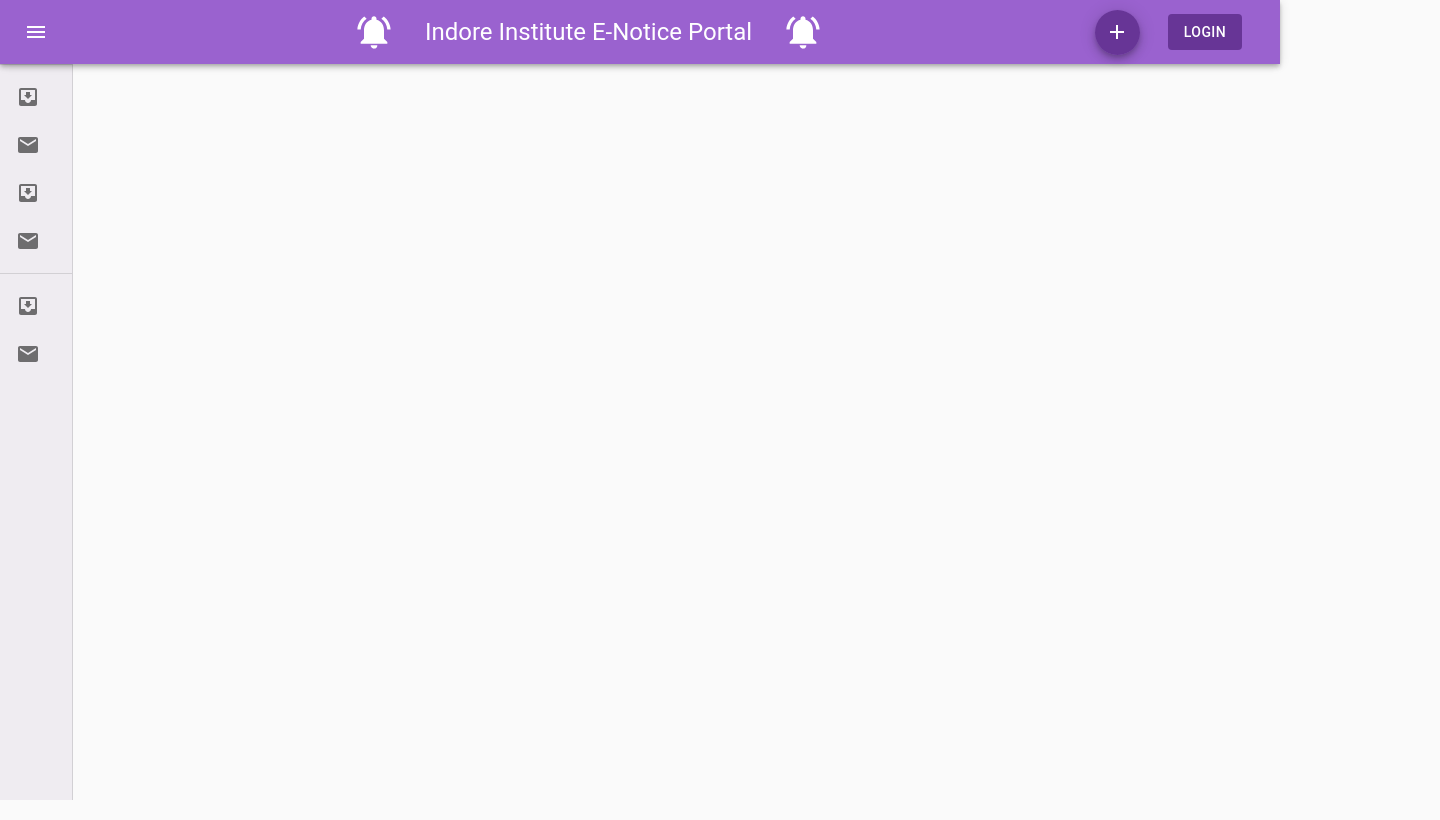
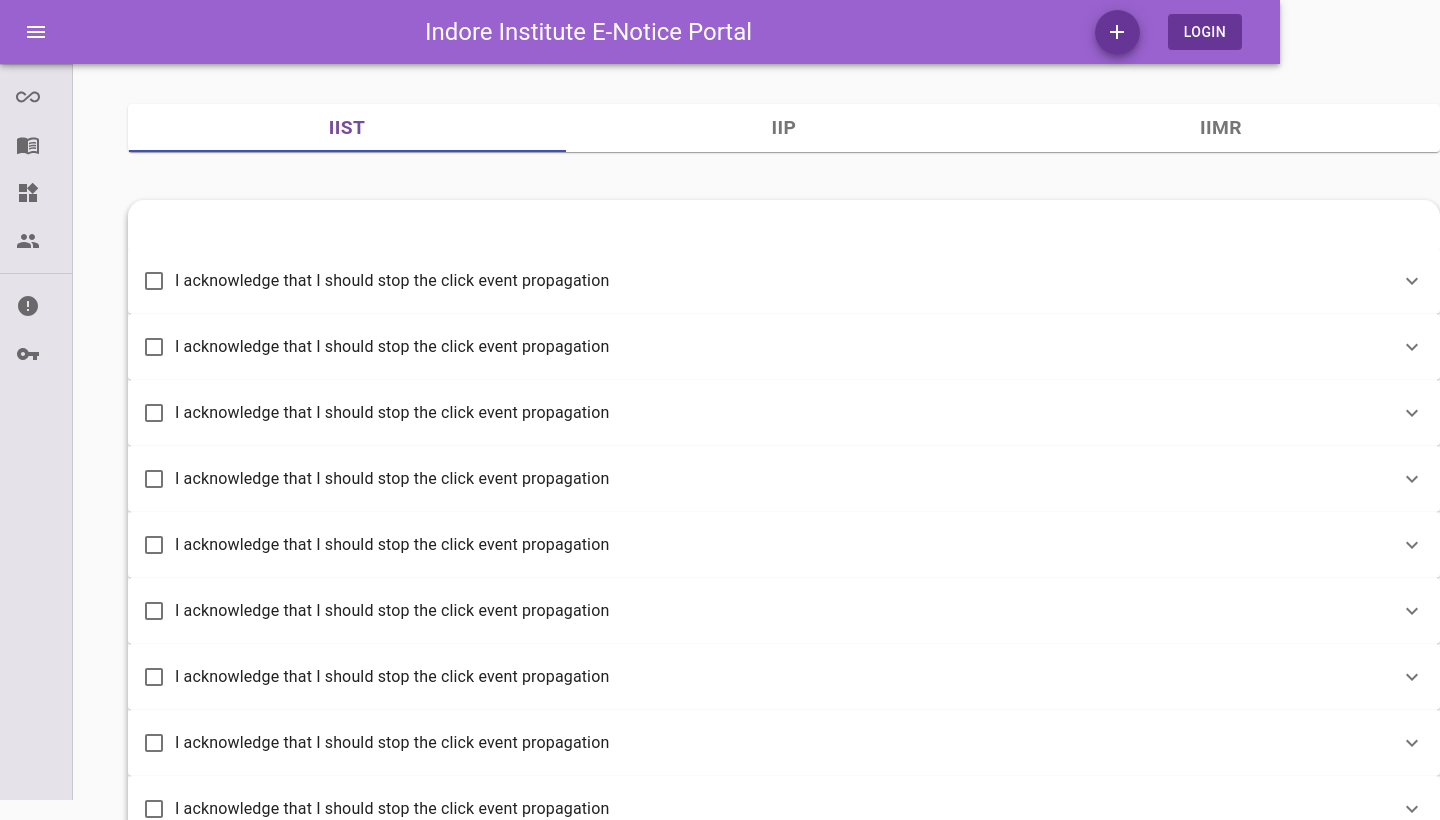
Before and after one commit to ujjawalpatidar025/Minor-project-E_notice, a React (Create React App) app: page /Academic in a window 1280 px wide. Shown: the top 820 px of the page, 1440 px wide, since content can reach past the window. Built offline with nearby package versions, Linux system fonts and the light colour scheme.

Commit message:
Homepage added

```diff
--- a/src/App.js
+++ b/src/App.js
@@ -9,6 +9,9 @@ import {
   Link
 }
 from 'react-router-dom';
+import Notice from './Components/Common/Notice';
+import Accordian from './Components/Common/Accordian';
+import NoticeBox from './Components/Common/NoticeBox';
 
 function App() {
   return (
@@ -17,9 +20,12 @@ function App() {
       <Routes>
 
         <Route exact='true' path='/login' element={< Login />}></Route>
+        <Route exact='true' path='/Academic' element={<NoticeBox/>}></Route>
 
       </Routes>
+      <Notice/>
 
+      {/* <Accordian/> */}
 
     </div>
   );
--- /dev/null
+++ b/src/Components/Common/Accordian.css
@@ -0,0 +1,33 @@
+.makeStyles-root-18 {
+    width: 82rem !important;
+    margin: auto;
+
+    /* position: absolute; */
+    /* left: 10%; */
+    /* top: 33%; */
+}
+
+.MuiAccordion-root.Mui-expanded {
+    margin: 0px !important;
+}
+
+.MuiCheckbox-colorSecondary.Mui-checked {
+    color: #9a62cf !important   ;
+}
+
+
+
+.MuiAccordion-rounded:hover{
+    box-shadow: inset 1px 0 0 #dadce0, inset -1px 0 0 #dadce0, 0 1px 2px 0 rgb(60 64 67 / 30%), 0 1px 3px 1px rgb(60 64 67 / 15%) !important;
+    background-color: #d7c5e95a;
+    z-index: 2 !important;
+}
+
+
+
+.MuiTypography-root .MuiFormControlLabel-label .MuiTypography-body1
+{
+    white-space: nowrap;
+  overflow: hidden;
+  text-overflow: ellipsis;
+}
--- /dev/null
+++ b/src/Components/Common/Accordian.jsx
@@ -0,0 +1,50 @@
+import React from 'react';
+import { makeStyles } from '@material-ui/core/styles';
+import Accordion from '@material-ui/core/Accordion';
+import AccordionSummary from '@material-ui/core/AccordionSummary';
+import AccordionDetails from '@material-ui/core/AccordionDetails';
+import Checkbox from '@material-ui/core/Checkbox';
+import FormControlLabel from '@material-ui/core/FormControlLabel';
+import Typography from '@material-ui/core/Typography';
+import ExpandMoreIcon from '@material-ui/icons/ExpandMore';
+import './Accordian.css';
+
+const useStyles = makeStyles({
+  root: {
+    width: '100%',
+  },
+});
+
+export default function Accordian() {
+  const classes = useStyles();
+
+  return (
+    <div className={classes.root}>
+      <Accordion>
+        <AccordionSummary
+          expandIcon={<ExpandMoreIcon />}
+          aria-label="Expand"
+          aria-controls="additional-actions1-content"
+          id="additional-actions1-header"
+        >
+          <FormControlLabel
+            aria-label="Acknowledge"
+            onClick={(event) => event.stopPropagation()}
+            onFocus={(event) => event.stopPropagation()}
+            control={<Checkbox />}
+            label="I acknowledge that I should stop the click event propagation">
+
+            </FormControlLabel>
+        </AccordionSummary>
+        <AccordionDetails>
+          <Typography color="textSecondary">
+            <span></span>
+            The click event of the nested action will propagate up and expand the accordion unless
+            you explicitly stop it.
+          </Typography>
+        </AccordionDetails>
+      </Accordion>
+
+    </div>
+  );
+}
--- /dev/null
+++ b/src/Components/Common/Notice.css
@@ -0,0 +1,37 @@
+.notice_main{
+    position:absolute;
+    top:13%;
+    left:10%;
+}
+
+.MuiTabs-root{
+    width:82rem !important;
+}
+
+.MuiTabs-centered{
+    width:85remm !important;
+ /* justify-content: space-around !important; */
+}
+
+.sector{
+    width:35rem !important;
+}
+.MuiTab-root{
+    min-width:437px !important;
+}
+
+.MuiTab-wrapper{
+    font-size: 1.2rem;
+    font-weight: bold;
+}
+
+.MuiTab-textColorPrimary.Mui-selected{
+    color: #602f8edc !important;
+}
+
+.PrivateTabIndicator-colorPrimary-15{
+    background-color: #602f8edc !important;
+}
+.PrivateTabIndicator-colorPrimary-20 {
+    background-color: #602f8edc;
+}
--- /dev/null
+++ b/src/Components/Common/Notice.jsx
@@ -0,0 +1,39 @@
+import React from 'react';
+import { makeStyles } from '@material-ui/core/styles';
+import Paper from '@material-ui/core/Paper';
+import Tabs from '@material-ui/core/Tabs';
+import Tab from '@material-ui/core/Tab';
+import './Notice.css';
+
+const useStyles = makeStyles({
+  root: {
+    flexGrow: 1,
+  },
+});
+
+export default function Notice() {
+  const classes = useStyles();
+  const [value, setValue] = React.useState(0);
+
+  const handleChange = (event, newValue) => {
+    setValue(newValue);
+  };
+
+  return (
+    <div className='notice_main'>
+    <Paper className={classes.root}>
+      <Tabs
+        value={value}
+        onChange={handleChange}
+        indicatorColor="primary"
+        textColor="primary"
+        centered
+      >
+        <Tab label="IIST" className='sector'/>
+        <Tab label="IIP"className='sector' />
+        <Tab label="IIMR" className='sector'  />
+      </Tabs>
+    </Paper>
+    </div>
+  );
+}
--- /dev/null
+++ b/src/Components/Common/NoticeBox.css
@@ -0,0 +1,21 @@
+.notice_box{
+    position:absolute;
+    width:82rem !important;
+    min-height:500px;
+    background-color: white;
+    box-shadow: rgba(0, 0, 0, 0.16) 0px 3px 6px, rgba(0, 0, 0, 0.23) 0px 3px 6px;
+    border-top-left-radius: 16px;
+    border-top-right-radius: 16px;
+    top:25%;
+    overflow: auto;
+    left:10%;
+}
+
+.notice_box_updation{
+    width:82rem;
+    height:3rem;
+}
+
+.accordian_box{
+    overflow: auto;
+}
--- /dev/null
+++ b/src/Components/Common/NoticeBox.jsx
@@ -0,0 +1,35 @@
+import React from 'react'
+import Accordian from './Accordian.jsx';
+import './NoticeBox.css';
+
+const NoticeBox = () => {
+  return (
+
+    <div className='notice_box'>
+
+      <div className="notice_box_updation">
+
+      </div>
+      <div className="accordian_box">
+      <Accordian/>
+      <Accordian/>
+      <Accordian/>
+      <Accordian/>
+      <Accordian/>
+      <Accordian/>
+      <Accordian/>
+      <Accordian/>
+      <Accordian/>
+      <Accordian/>
+      <Accordian/>
+      <Accordian/>
+      <Accordian/>
+      </div>
+
+    </div>
+
+
+  )
+}
+
+export default NoticeBox
--- a/src/Components/Homepage/Homepage.css
+++ b/src/Components/Homepage/Homepage.css
@@ -11,7 +11,7 @@
     background-color: #e6e2ea91 !important;
 }
 .MuiPaper-elevation0{
-    background-color: #e6e2ea91 !important;
+    background-color: #e6e2ea !important;
 }
 
 .MuiToolbar-root{
@@ -36,7 +36,7 @@
 
 .center_heading{
     display: flex;
-    width:500px;
+    width:340px;
 
     align-items: center;
     justify-content: space-around;
--- a/src/Components/Homepage/Homepage.jsx
+++ b/src/Components/Homepage/Homepage.jsx
@@ -10,8 +10,9 @@ import Typography from '@material-ui/core/Typography';
 import Divider from '@material-ui/core/Divider';
 import Fab from '@material-ui/core/Fab';
 import AddIcon from '@material-ui/icons/Add';
-
+import AllInclusiveIcon from '@material-ui/icons/AllInclusive';
 import IconButton from '@material-ui/core/IconButton';
+import ErrorIcon from '@material-ui/icons/Error';
 import MenuIcon from '@material-ui/icons/Menu';
 import ChevronLeftIcon from '@material-ui/icons/ChevronLeft';
 import ChevronRightIcon from '@material-ui/icons/ChevronRight';
@@ -21,6 +22,10 @@ import ListItemText from '@material-ui/core/ListItemText';
 import InboxIcon from '@material-ui/icons/MoveToInbox';
 import MailIcon from '@material-ui/icons/Mail';
 import Button from '@material-ui/core/Button';
+import MenuBookIcon from '@material-ui/icons/MenuBook';
+import WidgetsIcon from '@material-ui/icons/Widgets';
+import GroupIcon from '@material-ui/icons/Group';
+import VpnKeyIcon from '@material-ui/icons/VpnKey';
 import NotificationsActiveIcon from '@mui/icons-material/NotificationsActive';
 import './Homepage.css';
 import { Link } from '@material-ui/core';
@@ -31,6 +36,7 @@ const useStyles = makeStyles((theme) => ({
   root: {
     position: 'fixed',
     display: 'flex',
+    zIndex:'10',
   },
   appBar: {
     zIndex: theme.zIndex.drawer + 1,
@@ -154,12 +160,12 @@ export default function Homepage() {
             <MenuIcon />
           </IconButton>
           <div className='center_heading'>
-            <NotificationsActiveIcon className='notification_icon' />
+            {/* <NotificationsActiveIcon className='notification_icon' /> */}
             <Typography variant="h5" noWrap>
 
               Indore Institute E-Notice Portal
             </Typography>
-            <NotificationsActiveIcon className='notification_icon' />
+            {/* <NotificationsActiveIcon className='notification_icon' /> */}
           </div>
           <div className="right_nav">
 
@@ -206,19 +212,19 @@ export default function Homepage() {
           ))} */}
 
           <ListItem button key='All' >
-            <ListItemIcon><InboxIcon /> </ListItemIcon>
+            <ListItemIcon><AllInclusiveIcon/> </ListItemIcon>
             <ListItemText primary='All' />
           </ListItem>
           <ListItem button key='Academic'>
-            <ListItemIcon><MailIcon /> </ListItemIcon>
+            <ListItemIcon><MenuBookIcon /> </ListItemIcon>
             <ListItemText primary='Academic' />
           </ListItem>
           <ListItem button key='Social'>
-            <ListItemIcon><InboxIcon /> </ListItemIcon>
+            <ListItemIcon><WidgetsIcon /> </ListItemIcon>
             <ListItemText primary='Social' />
           </ListItem>
           <ListItem button key='Community'>
-            <ListItemIcon><MailIcon /> </ListItemIcon>
+            <ListItemIcon><GroupIcon /> </ListItemIcon>
             <ListItemText primary='Community' />
           </ListItem>
         </List>
@@ -232,11 +238,11 @@ export default function Homepage() {
 
           ))} */}
           <ListItem button key='Spam'>
-            <ListItemIcon><InboxIcon /> </ListItemIcon>
+            <ListItemIcon><ErrorIcon /> </ListItemIcon>
             <ListItemText primary='Spam' />
           </ListItem>
           <ListItem button key='Login'>
-            <ListItemIcon><MailIcon /> </ListItemIcon>
+            <ListItemIcon><VpnKeyIcon /> </ListItemIcon>
             <ListItemText primary='Login' />
           </ListItem>
         </List>
```
